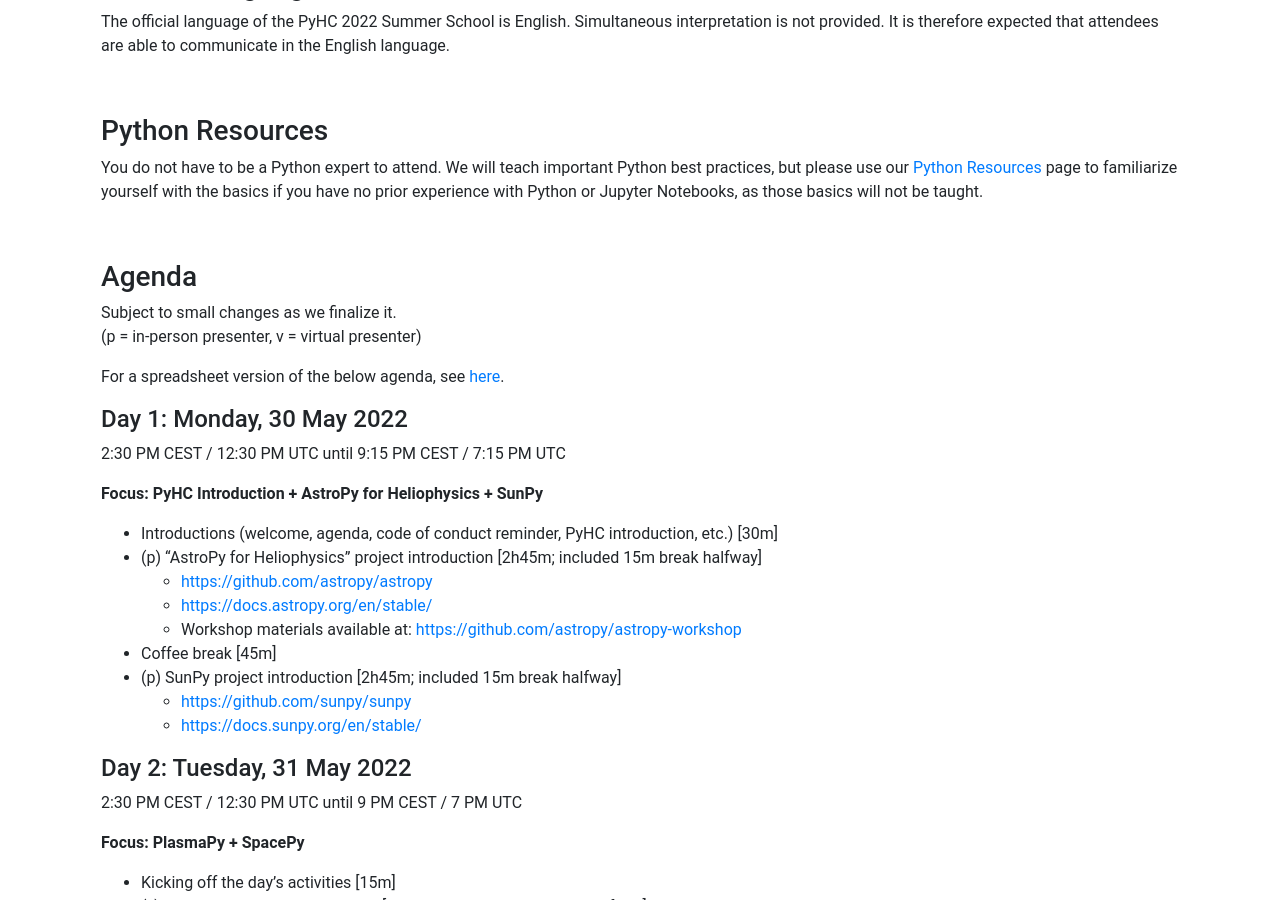
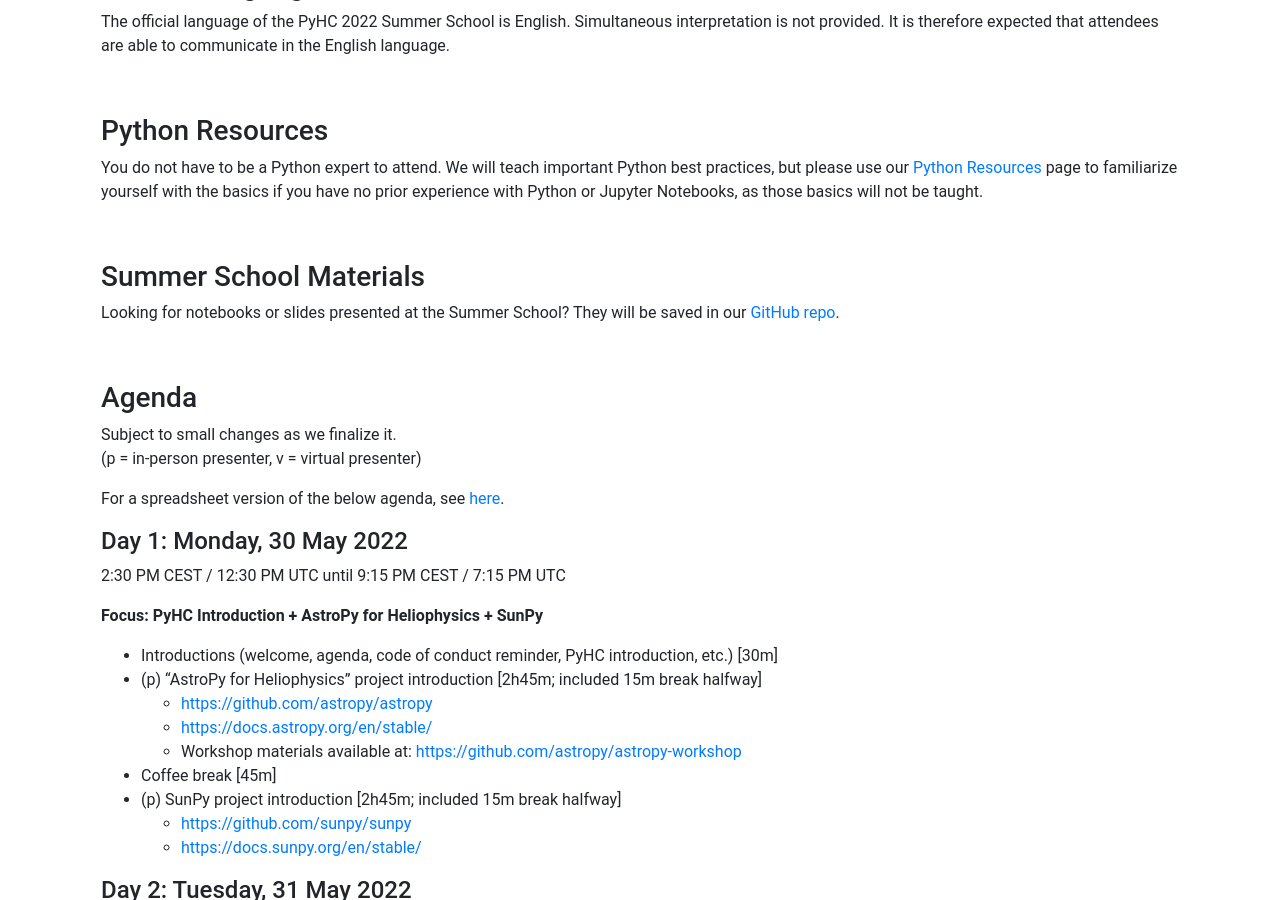
Before and after one commit to heliophysicsPy/heliophysicsPy.github.io, a Jekyll site: the page built from _pages/meetings/summer_school.md, in a window 1280 px wide and 900 px high, scrolled down 1868 px. Built offline with Jekyll 4.4.1, drawn with Linux system fonts in a browser that asks for light colours; nearby versions of some CDN libraries.

Commit message:
Add link to summer school github repo

```diff
--- a/_pages/meetings/summer_school.md
+++ b/_pages/meetings/summer_school.md
@@ -51,6 +51,11 @@
 
 ### Python Resources
 You do not have to be a Python expert to attend. We will teach important Python best practices, but please use our <a href="{{ site.baseurl }}/docs/python_resources/">Python Resources</a> page to familiarize yourself with the basics if you have no prior experience with Python or Jupyter Notebooks, as those basics will not be taught.
+
+<br>
+
+### Summer School Materials
+Looking for notebooks or slides presented at the Summer School? They will be saved in our [GitHub repo](https://github.com/heliophysicsPy/summer-school).
 
 <br>
 
```
